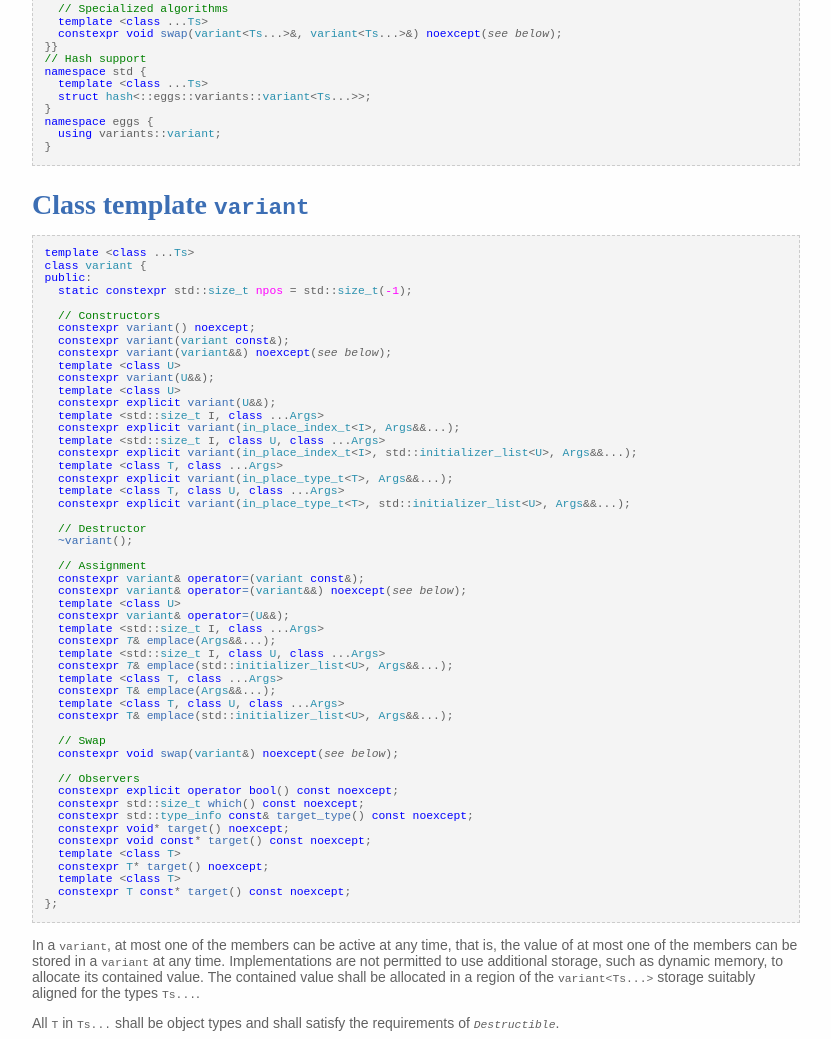
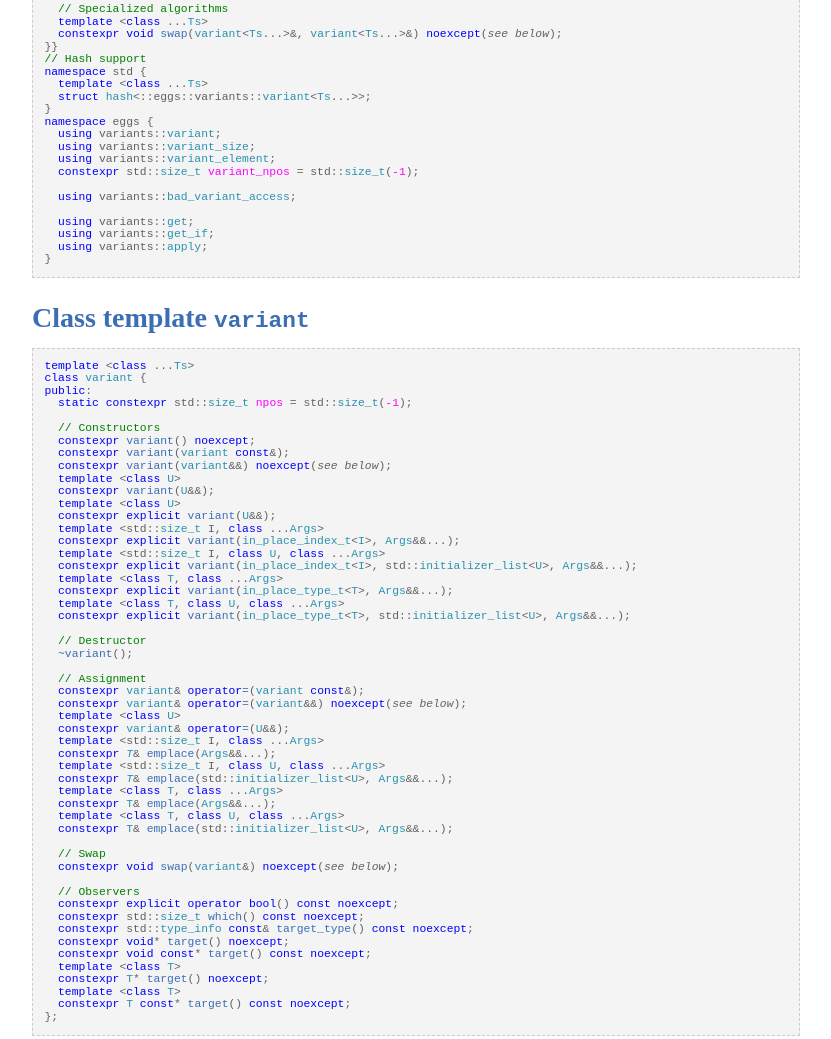
Before and after one commit to eggs-cpp/variant, a plain HTML site: page reference.html in a window 1280 px wide. Shown: the part 2410-3449 px from the top of the page, without its empty margins (224-1055 px from the left). Drawn offline with Linux system fonts and the light colour scheme; a web font is replaced by a local one.

Commit message:
Updated documentation for lifting more functionality into the top level namespace

```diff
--- a/reference.html
+++ b/reference.html
@@ -220,6 +220,15 @@
 }
 <span style="color:blue;">namespace</span> eggs {
 &nbsp;&nbsp;<span style="color:blue;">using</span> variants::<span style="color:#2b91af;">variant</span>;
+&nbsp;&nbsp;<span style="color:blue;">using</span> variants::<span style="color:#2b91af;">variant_size</span>;
+&nbsp;&nbsp;<span style="color:blue;">using</span> variants::<span style="color:#2b91af;">variant_element</span>;
+&nbsp;&nbsp;<span style="color:blue;">constexpr</span> std::<span style="color:#2b91af;">size_t</span> <span style="color:magenta;">variant_npos</span> = std::<span style="color:#2b91af;">size_t</span>(<span style="color:magenta;">-1</span>);
+
+&nbsp;&nbsp;<span style="color:blue;">using</span> variants::<span style="color:#2b91af;">bad_variant_access</span>;
+
+&nbsp;&nbsp;<span style="color:blue;">using</span> variants::<span style="color:#2b91af;">get</span>;
+&nbsp;&nbsp;<span style="color:blue;">using</span> variants::<span style="color:#2b91af;">get_if</span>;
+&nbsp;&nbsp;<span style="color:blue;">using</span> variants::<span style="color:#2b91af;">apply</span>;
 }
 </pre>
             </section>
@@ -885,8 +894,8 @@
                 <a name="eggs-apply-1"></a>
                 <pre class="code"><span style="color:blue;">template</span> &lt;<span style="color:blue;">class</span> R, <span style="color:blue;">class</span> F, <span style="color:blue;">class</span> ...Vs&gt;<br /><span style="color:blue;">constexpr</span> <span style="color:#2b91af;">R</span> apply(<span style="color:#2b91af;">F</span>&amp;&amp; f, <span style="color:#2b91af;">Vs</span>&amp;&amp;... vs);</pre>
                 <ul>
-                    <li>Let <em><code>Vi</code></em> be the <em><code>i</code>-th</em> type in <code>Vs...</code>, <em><code>Ui</code></em> be <code>std::decay_t&lt;<em>Vi</em>&gt;</code>, where all indexing is zero-based.</li>
-                    <li><em>Requires:</em> For all <em><code>i</code></em>, <em><code>Ui</code></em> shall be the type <code>variant&lt;<em>Tsi</em>...&gt;</code> where <em><code>Tsi</code></em> is the parameter pack representing the element types in <em><code>Ui</code></em>. <code><em>INVOKE</em>(std::forward&lt;F&gt;(f), get&lt;Is&gt;(std::forward&lt;Vs&gt;(vs))..., R)</code> shall be a valid expression for all <em><code>Is...</code></em> in the range <code>[0u, sizeof... (<em>Tsi</em>))...</code>.</li>
+                    <li>Let <em><code>Vi</code></em> be the <em><code>i</code>-th</em> type in <code>Vs...</code>, where all indexing is zero-based.</li>
+                    <li><em>Requires:</em> For all <em><code>i</code></em>, <em><code>Vi</code></em> shall be either a specialization of <code>variant</code> or publicly and unambiguously derived, directly or indirectly, from one. Let <em><code>Ui</code></em> be the <em><code>i</code>-th</em> <code>variant</code> specialization. <code><em>INVOKE</em>(std::forward&lt;F&gt;(f), get&lt;Is&gt;(std::forward&lt;Vs&gt;(vs))..., R)</code> shall be a valid expression for all <em><code>Is...</code></em> in the range <code>[0u, variant_size_v&lt;<em>Ui</em>&gt;)...</code>.</li>
                     <li><em>Effects:</em> Equivalent to <code><em>INVOKE</em>(std::forward&lt;F&gt;(f), get&lt;Is&gt;(std::forward&lt;Vs&gt;(vs))...), R)</code> where <code>Is...</code> are the zero-based indices of the active members of <code>vs...</code>.</li>
                     <li><em>Throws:</em> <code>bad_variant_access</code> if any of <code>vs...</code> has no active member.</li>
                     <li><em>Remarks:</em> If the selected function is a constant expression, then this function shall be a <code>constexpr</code> function.</li>
```
